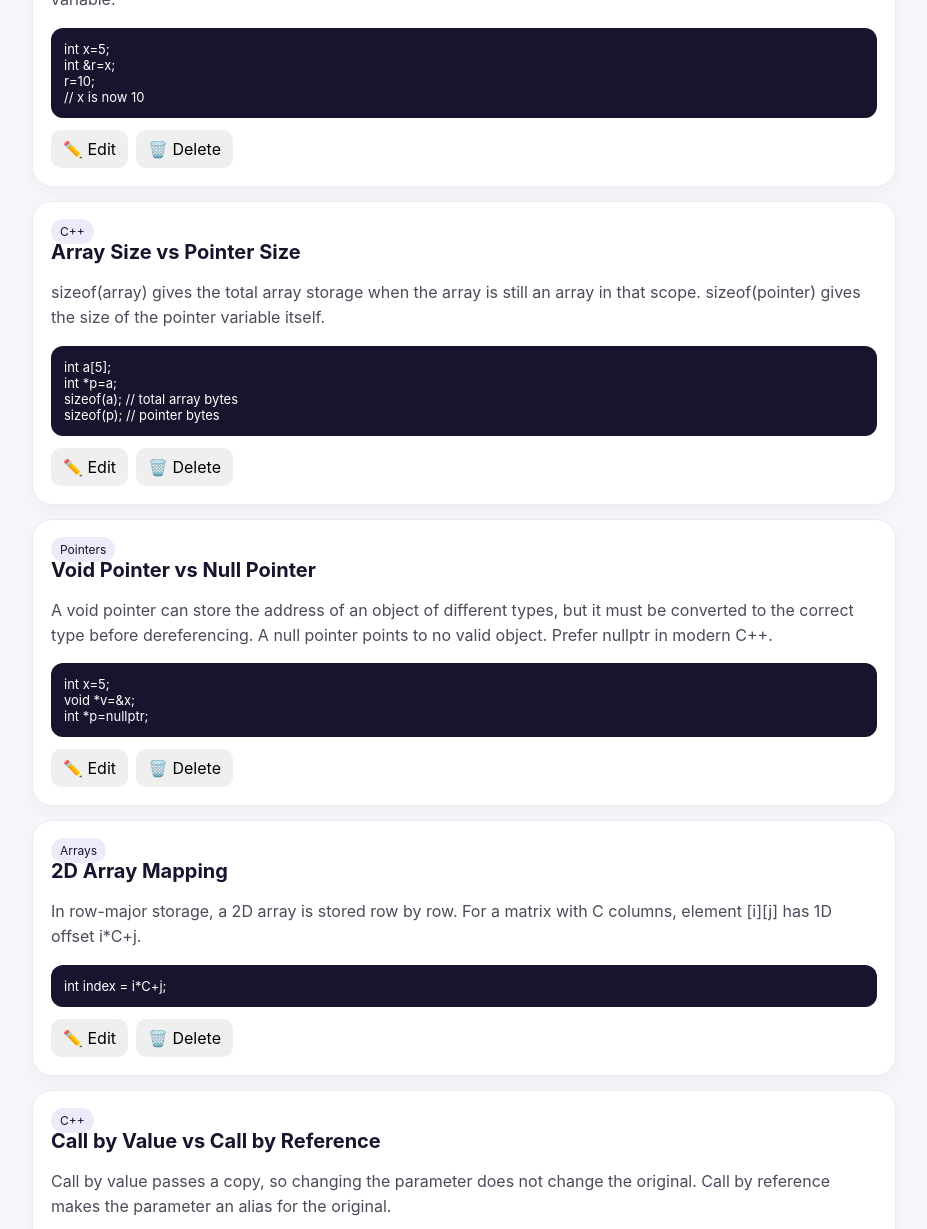
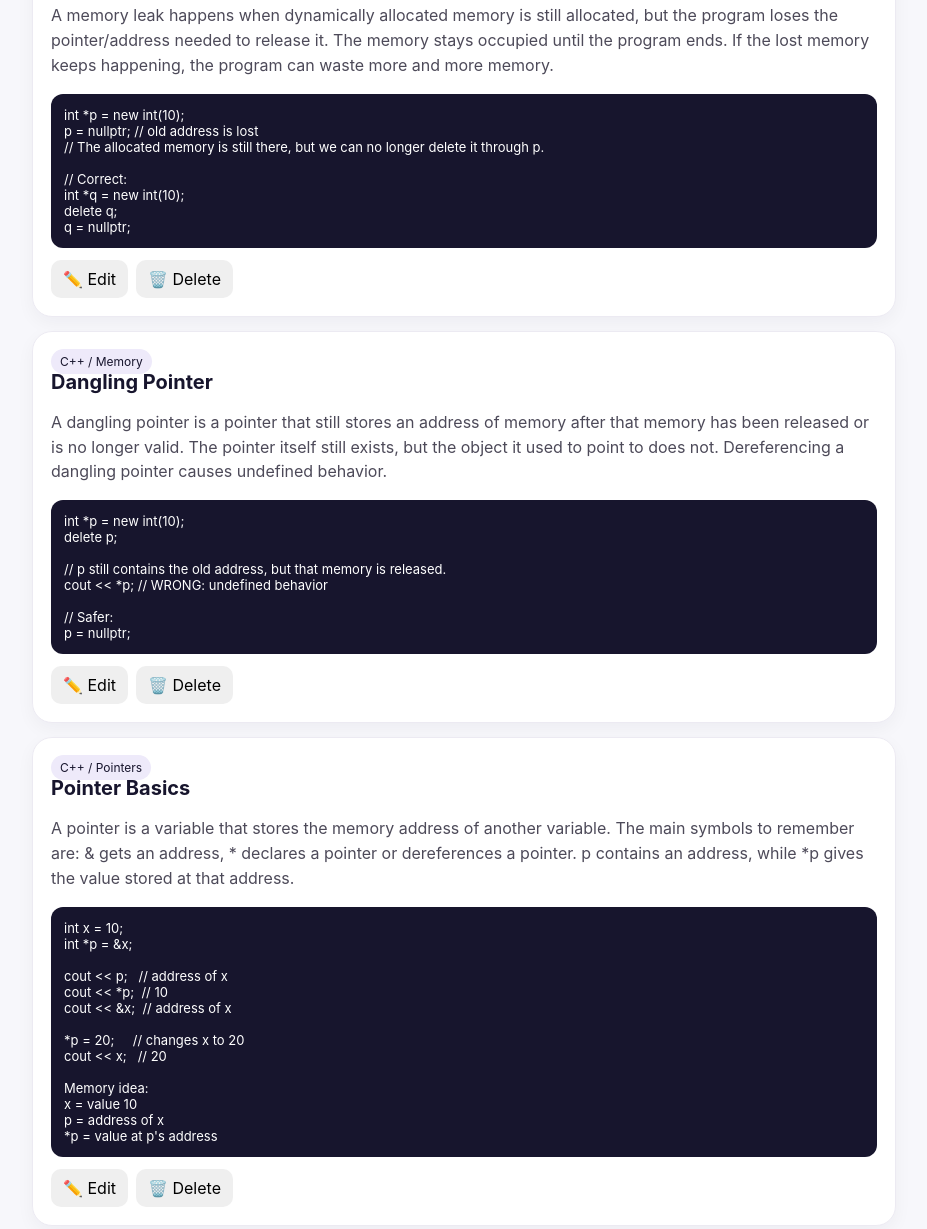
Before and after one commit to SairaSaeed824/vault, a plain HTML site: page index.html in a window 1280 px wide. Shown: the part 718-1947 px from the top of the page, without its empty margins (176-1103 px from the left). Drawn offline with Linux system fonts and the light colour scheme.

Commit message:
Add detailed memory and pointer concepts as separate notes

```diff
--- a/index.html
+++ b/index.html
@@ -29,6 +29,11 @@
 </div></div>
 <script>
 const seed=[
+
+{title:"Dynamic Memory",category:"C++ / Memory",explanation:"Dynamic memory is memory requested while the program is running. In C++, new allocates an object dynamically and returns its memory address. A pointer stores that address. delete releases memory that was allocated with new. After delete, the object is no longer valid to access.",code:"int *p = new int(10);\ncout << p;   // address of the allocated int\ncout << *p;  // 10\n\ndelete p;    // release the memory\np = nullptr; // pointer now points to nothing"},
+{title:"Memory Leak",category:"C++ / Memory",explanation:"A memory leak happens when dynamically allocated memory is still allocated, but the program loses the pointer/address needed to release it. The memory stays occupied until the program ends. If the lost memory keeps happening, the program can waste more and more memory.",code:"int *p = new int(10);\np = nullptr; // old address is lost\n// The allocated memory is still there, but we can no longer delete it through p.\n\n// Correct:\nint *q = new int(10);\ndelete q;\nq = nullptr;"},
+{title:"Dangling Pointer",category:"C++ / Memory",explanation:"A dangling pointer is a pointer that still stores an address of memory after that memory has been released or is no longer valid. The pointer itself still exists, but the object it used to point to does not. Dereferencing a dangling pointer causes undefined behavior.",code:"int *p = new int(10);\ndelete p;\n\n// p still contains the old address, but that memory is released.\ncout << *p; // WRONG: undefined behavior\n\n// Safer:\np = nullptr;"},
+{title:"Pointer Basics",category:"C++ / Pointers",explanation:"A pointer is a variable that stores the memory address of another variable. The main symbols to remember are: & gets an address, * declares a pointer or dereferences a pointer. p contains an address, while *p gives the value stored at that address.",code:"int x = 10;\nint *p = &x;\n\ncout << p;   // address of x\ncout << *p;  // 10\ncout << &x;  // address of x\n\n*p = 20;     // changes x to 20\ncout << x;   // 20\n\nMemory idea:\nx = value 10\np = address of x\n*p = value at p's address"},
 
 
 
```
